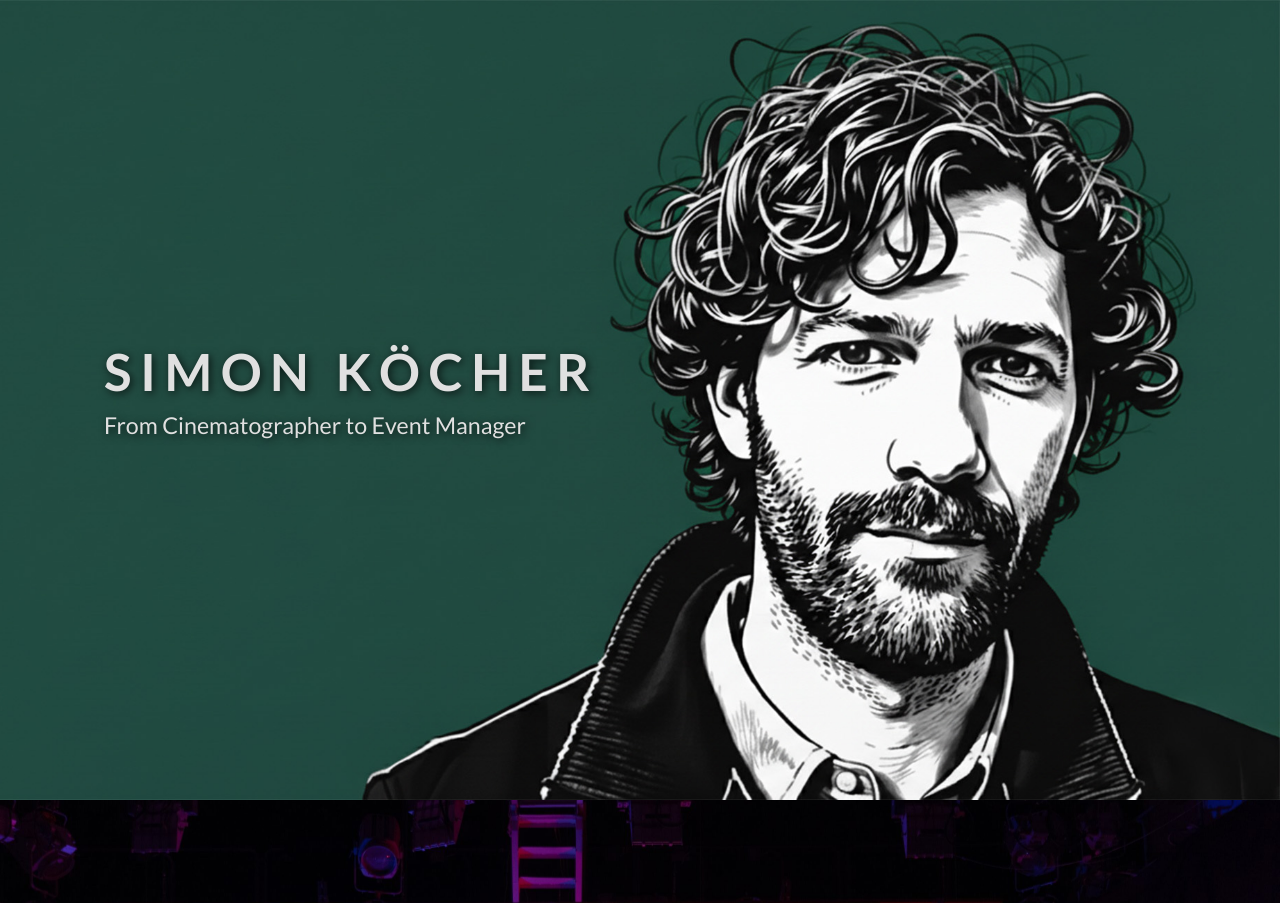
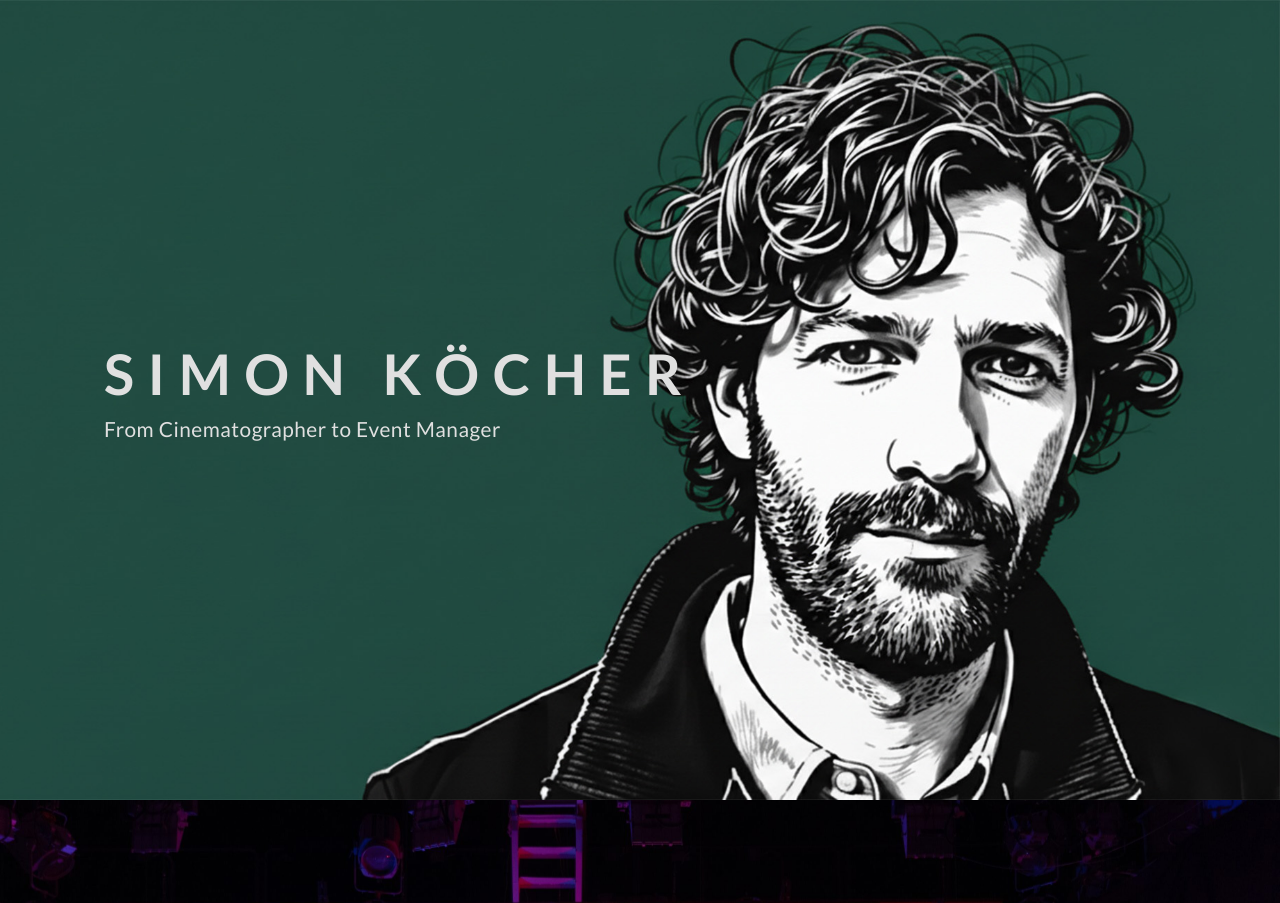
Before and after one commit to Cima87/Simon-K-cher-CV, a plain HTML site: page index.html in a window 1280 px wide. Shown: the top 903 px of the page. Drawn offline with Linux system fonts and the light colour scheme.

Commit message:
Update index.html

```diff
--- a/index.html
+++ b/index.html
@@ -66,10 +66,12 @@
             display: inline-block;
         }
 
+        /* === UPDATED HERO TEXT STYLES === */
         #hero h1 {
-            font-size: 3.2em;
+            font-size: 3.5em;
             font-weight: 900;
-            letter-spacing: 8.5px;
+            /* Increased letter-spacing significantly to stretch the title */
+            letter-spacing: 13.5px;
             text-transform: uppercase;
             margin: 0;
             padding: 0;
@@ -77,18 +79,16 @@
         }
 
         #hero h2 {
-            font-size: 1.45em;
+            font-size: 1.3em; /* Adjusted font size for alignment */
             font-weight: 400;
-            letter-spacing: normal;
+            /* Added subtle spacing to help with alignment and readability */
+            letter-spacing: 0.5px;
             text-transform: none;
             margin-top: 10px;
             color: var(--secondary-color);
             line-height: 1.2;
         }
-
-        #hero h1, #hero h2 {
-            text-shadow: 2px 2px 8px rgba(0, 0, 0, 0.7);
-        }
+        /* The text-shadow property has been removed. */
 
         h3, h4 {
             font-family: 'Montserrat', sans-serif;
@@ -142,7 +142,6 @@
             color: var(--primary-color);
         }
 
-        /* === NEW ANIMATION STYLES === */
         .hidden {
             opacity: 0;
             transform: translateY(30px);
@@ -153,8 +152,6 @@
             opacity: 1;
             transform: translateY(0);
         }
-        /* === END ANIMATION STYLES === */
-
 
         @media (max-width: 768px) {
             h1 { font-size: 2em; }
@@ -172,9 +169,10 @@
                 text-align: center;
             }
 
+            /* Revert hero text styles for readability on small screens */
             #hero h1 {
                 font-size: 2.2em;
-                letter-spacing: 4px;
+                letter-spacing: 4px; /* Reset letter-spacing */
             }
             #hero h2 {
                 font-size: 1em;
@@ -187,7 +185,6 @@
 <body>
 
     <main>
-        <!-- The "hidden" class is added to each panel we want to animate -->
         <section class="panel" id="hero" style="background-image: url('simon-koecher-portrait.jpg');">
             <div class="panel-content">
                 <div class="hero-text-container">
@@ -295,15 +292,11 @@
         </div>
     </footer>
 
-    <!-- === NEW JAVASCRIPT FOR ANIMATIONS === -->
     <script>
         const observer = new IntersectionObserver((entries) => {
             entries.forEach((entry) => {
                 if (entry.isIntersecting) {
                     entry.target.classList.add('visible');
-                } else {
-                    // Optional: remove the class if you want the animation to re-trigger every time
-                    // entry.target.classList.remove('visible');
                 }
             });
         });
@@ -311,7 +304,6 @@
         const hiddenElements = document.querySelectorAll('.hidden');
         hiddenElements.forEach((el) => observer.observe(el));
     </script>
-    <!-- === END JAVASCRIPT === -->
 
 </body>
 </html>
```
